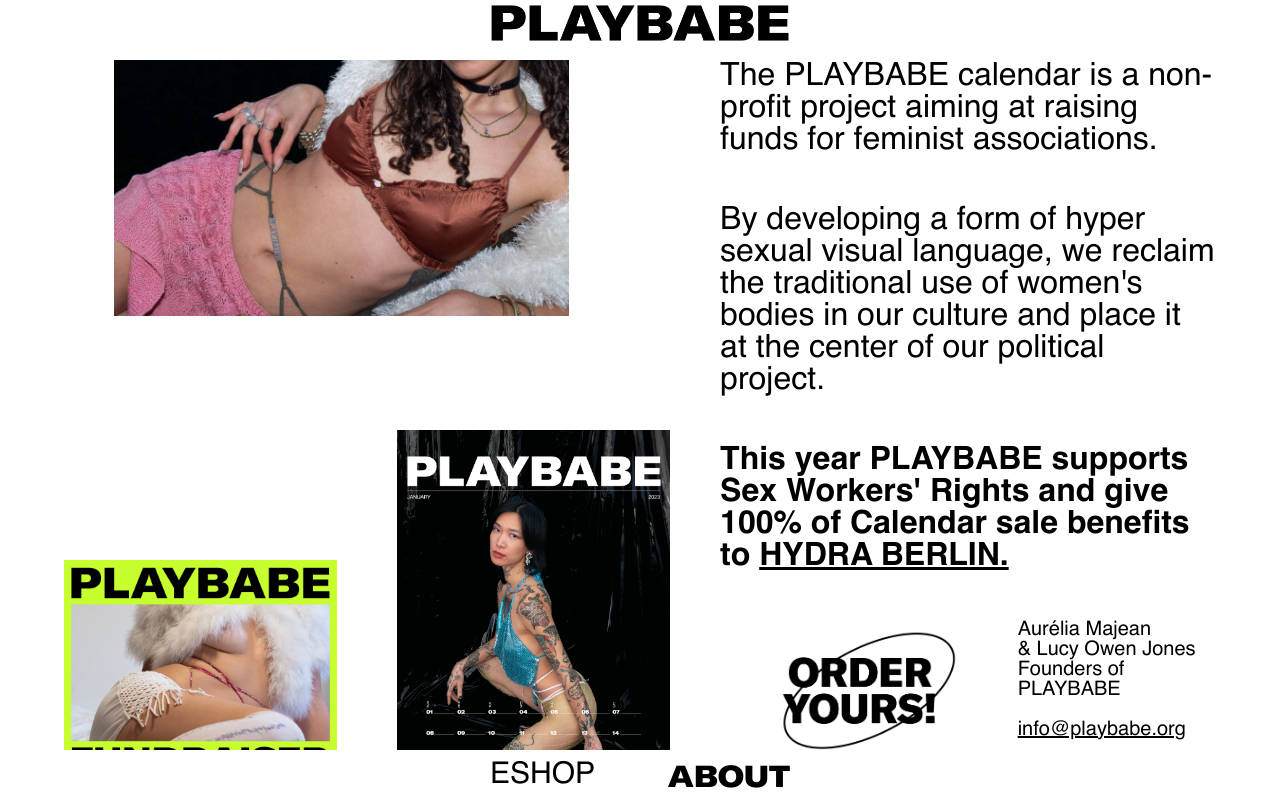
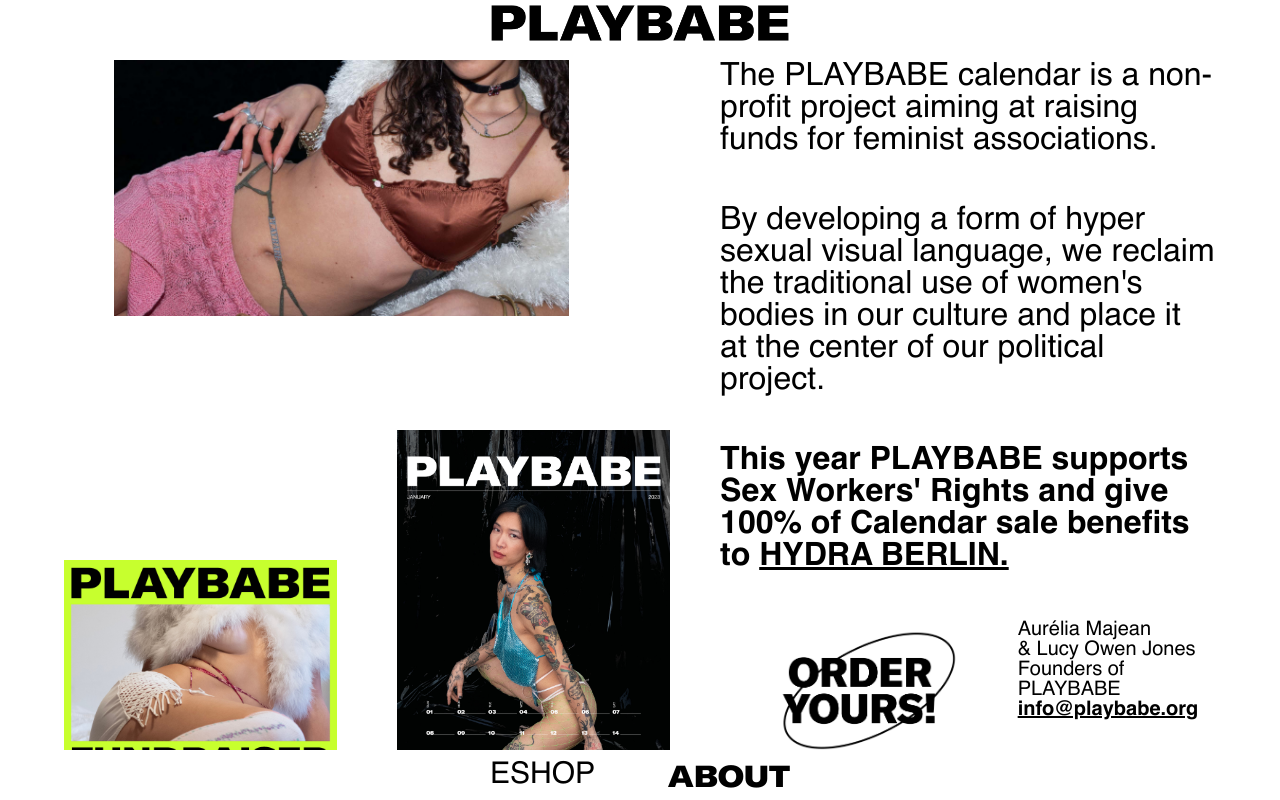
Before and after one commit to alexandre-roux/playbabe, a React (Create React App) app: page /about in a window 1280 px wide. Built offline with nearby package versions, Linux system fonts and the light colour scheme.

Commit message:
Make the "Order yours" button clickable

```diff
--- a/src/containers/About/index.js
+++ b/src/containers/About/index.js
@@ -4,10 +4,11 @@ import Footer from "../../components/Footer";
 
 import "./index.scss";
 import { useMediaQuery } from "react-responsive";
-import { Link } from "react-router-dom";
+import { Link, useNavigate } from "react-router-dom";
 
 const About = () => {
   const isMobile = useMediaQuery({ query: "(max-width: 1000px)" });
+  const navigate = useNavigate();
 
   return (
     <>
@@ -98,6 +99,7 @@ const About = () => {
                       src="/images/about/button.PNG"
                       alt="button"
                       className="order-yours"
+                      onClick={() => navigate("/eshop")}
                     />
                   </div>
                   <p>
@@ -106,7 +108,6 @@ const About = () => {
                     & Lucy Owen Jones
                     <br />
                     Founders of PLAYBABE
-                    <br />
                     <br />
                     <a href="mailto:info@playbabe.org">info@playbabe.org</a>
                   </p>
--- a/src/containers/About/index.scss
+++ b/src/containers/About/index.scss
@@ -92,12 +92,20 @@
 
             .order-yours {
               height: 100%;
+
+              &:hover {
+                cursor: pointer;
+              }
             }
           }
 
           p {
             width: 40%;
             font-size: 2.5vh;
+
+            a {
+              font-weight: bold;
+            }
           }
         }
       }
```
